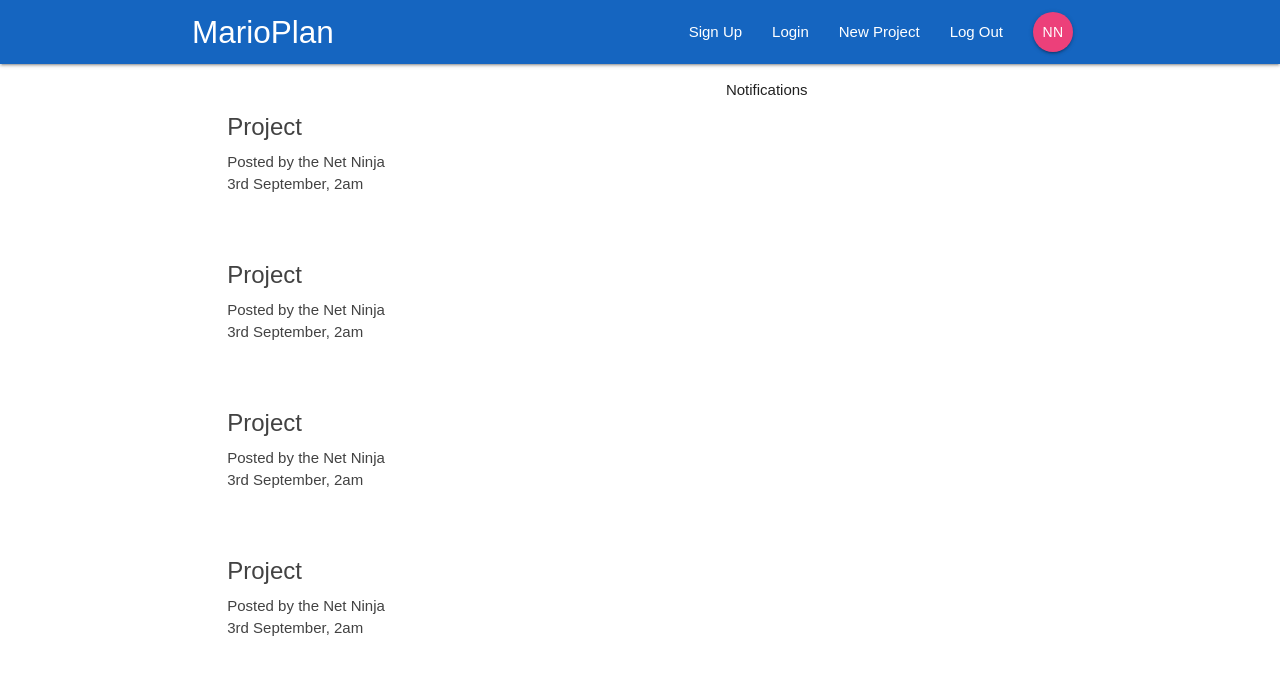
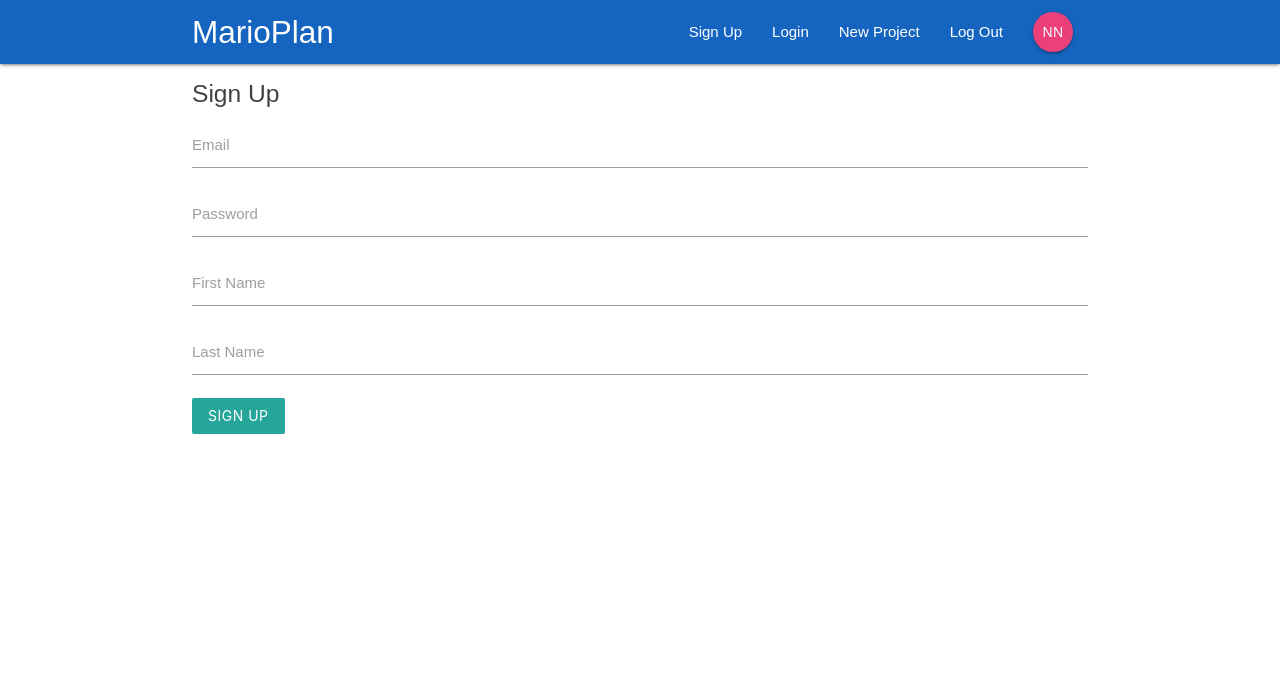
Before and after one commit to MasterLG/ReactReduxFirebase, a React (Create React App) app in the folder marioplan/: page /signup in a window 1280 px wide. Shown: the top 674 px of the page. Built offline with nearby package versions, Linux system fonts and the light colour scheme.

Commit message:
added parts 7 and 8

```diff
--- a/marioplan/public/index.html
+++ b/marioplan/public/index.html
@@ -42,6 +42,8 @@
       To begin the development, run `npm start` or `yarn start`.
       To create a production bundle, use `npm run build` or `yarn build`.
     -->
+    <!-- Compiled and minified JavaScript -->
+    <script src="https://cdnjs.cloudflare.com/ajax/libs/materialize/1.0.0/js/materialize.min.js"></script>
 </body>
 
 </html>
--- a/marioplan/src/App.js
+++ b/marioplan/src/App.js
@@ -1,8 +1,10 @@
 import React, { Component } from "react";
 import { BrowserRouter, Switch, Route } from "react-router-dom";
 import Navbar from "./components/layout/Navbar";
-
+import ProjectDetails from "./components/projects/ProjectDetails";
 import Dashboard from "./components/dashboard/Dashboard";
+import SignIn from "./components/auth/SignIn";
+import SignUp from "./components/auth/SignUp";
 
 class App extends Component {
   render() {
@@ -11,7 +13,10 @@ class App extends Component {
         <div className="App">
           <Navbar />
           <Switch>
-            <Route path="/" component={Dashboard} />
+            <Route exact path="/" component={Dashboard} />
+            <Route path="/project/:id" component={ProjectDetails} />
+            <Route path="/signin" component={SignIn} />
+            <Route path="/signup" component={SignUp} />
           </Switch>
         </div>
       </BrowserRouter>
--- /dev/null
+++ b/marioplan/src/components/auth/SignIn.js
@@ -0,0 +1,39 @@
+import React, { Component } from "react";
+
+class SignIn extends Component {
+  state = {
+    email: "",
+    password: ""
+  };
+  handleChange = e => {
+    this.setState({
+      [e.target.id]: e.target.value
+    });
+  };
+  handleSubmit = e => {
+    e.preventDefault();
+    console.log(this.state);
+  };
+  render() {
+    return (
+      <div className="container">
+        <form className="white" onSubmit={this.handleSubmit}>
+          <h5 className="grey-text text-darken-3">Sign In</h5>
+          <div className="input-field">
+            <label htmlFor="email">Email</label>
+            <input type="email" id="email" onChange={this.handleChange} />
+          </div>
+          <div className="input-field">
+            <label htmlFor="password">Password</label>
+            <input type="password" id="password" onChange={this.handleChange} />
+          </div>
+          <div className="input-field">
+            <button className="btn lighten-1 z-depth-0">Login</button>
+          </div>
+        </form>
+      </div>
+    );
+  }
+}
+
+export default SignIn;
--- /dev/null
+++ b/marioplan/src/components/auth/SignUp.js
@@ -0,0 +1,49 @@
+import React, { Component } from "react";
+
+class SignUp extends Component {
+  state = {
+    email: "",
+    password: "",
+    firstName: "",
+    lastName: ""
+  };
+  handleChange = e => {
+    this.setState({
+      [e.target.id]: e.target.value
+    });
+  };
+  handleSubmit = e => {
+    e.preventDefault();
+    console.log(this.state);
+  };
+  render() {
+    return (
+      <div className="container">
+        <form className="white" onSubmit={this.handleSubmit}>
+          <h5 className="grey-text text-darken-3">Sign Up</h5>
+          <div className="input-field">
+            <label htmlFor="email">Email</label>
+            <input type="email" id="email" onChange={this.handleChange} />
+          </div>
+          <div className="input-field">
+            <label htmlFor="password">Password</label>
+            <input type="password" id="password" onChange={this.handleChange} />
+          </div>
+          <div className="input-field">
+            <label htmlFor="firstName">First Name</label>
+            <input type="text" id="firstName" onChange={this.handleChange} />
+          </div>
+          <div className="input-field">
+            <label htmlFor="lastName">Last Name</label>
+            <input type="text" id="lastName" onChange={this.handleChange} />
+          </div>
+          <div className="input-field">
+            <button className="btn lighten-1 z-depth-0">Sign Up</button>
+          </div>
+        </form>
+      </div>
+    );
+  }
+}
+
+export default SignUp;
--- a/marioplan/src/components/projects/ProjectDetails.js
+++ b/marioplan/src/components/projects/ProjectDetails.js
@@ -0,0 +1,27 @@
+import React from "react";
+
+const ProjectDetails = props => {
+  const id = props.match.params.id;
+  //props.history.replaceState({});
+  return (
+    <div className="container section project-details">
+      <div className="card z-depth-0">
+        <div className="card-content">
+          <span className="card-title">Project Title - {id}</span>
+          <p>
+            Lorem ipsum dolor sit amet, consectetur adipiscing elit, sed do
+            eiusmod tempor incididunt ut labore et dolore magna aliqua. Ut enim
+            ad minim veniam, quis nostrud exercitation ullamco laboris nisi ut
+            aliquip ex ea commodo consequat.
+          </p>
+        </div>
+        <div className="card-action grey lighten-4 grey-text">
+          <div>Posted by The Net Ninja</div>
+          <div>2nd September, 2am</div>
+        </div>
+      </div>
+    </div>
+  );
+};
+
+export default ProjectDetails;
```
Also changed, not shown: marioplan/src/components/auth/SignIn.js/SignUp.js (deleted).
